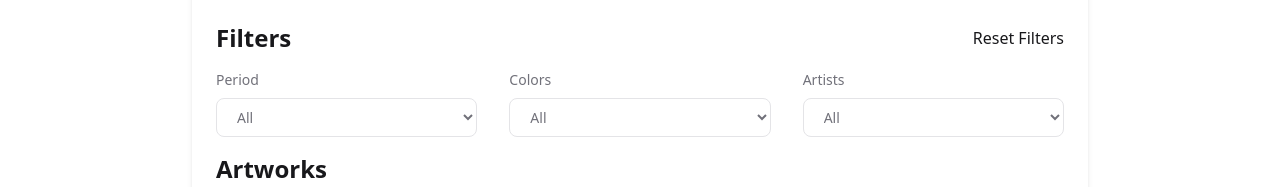
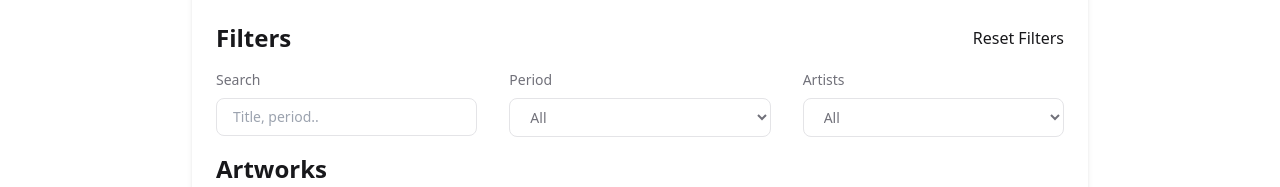
Before and after one commit to henrynavntoft/full-stack-exam, a React (Vite) app in the folder frontend/: page /dashboard in a window 1280 px wide. Shown: the part 391-578 px from the top of the page. Built offline with nearby package versions, Linux system fonts and the light colour scheme; no server answers; sample sign-in values are in the browser's storage.

Commit message:
#21 adds search input

```diff
--- a/frontend/src/components/Dashboard.tsx
+++ b/frontend/src/components/Dashboard.tsx
@@ -39,6 +39,13 @@ function Dashboard({ onLogout, user }: DashboardProps) {
             <button className="text-primary hover:text-primary-dark">Reset Filters</button>
           </div>
           <div className="flex flex-wrap -mx-4">
+
+          <div className="w-full md:w-1/2 xl:w-1/3 px-4 mb-4">
+          <label className="block mb-2 text-sm text-muted-foreground">Search</label>
+
+          <input className="block w-full px-4 py-2 text-sm text-muted-foreground bg-white border border-border rounded-lg focus:outline-none focus:border-primary focus:ring-1 focus:ring-primary" type="text" placeholder="Title, period.." name="search" />
+          </div>
+
             <div className="w-full md:w-1/2 xl:w-1/3 px-4 mb-4">
             <label className="block mb-2 text-sm text-muted-foreground">Period</label>
             <select className="block w-full px-4 py-2 text-sm text-muted-foreground bg-white border border-border rounded-lg focus:outline-none focus:border-primary focus:ring-1 focus:ring-primary" name="period">
@@ -48,15 +55,6 @@ function Dashboard({ onLogout, user }: DashboardProps) {
               <option value="romanticism">Romanticism</option>
               </select>
             </div>
-            <div className="w-full md:w-1/2 xl:w-1/3 px-4 mb-4">
-              <label className="block mb-2 text-sm text-muted-foreground">Colors</label>
-              <select className="block w-full px-4 py-2 text-sm text-muted-foreground bg-white border border-border rounded-lg focus:outline-none focus:border-primary focus:ring-1 focus:ring-primary" name="colors">
-                <option value="all">All</option>
-                <option value="red">Red</option>
-                <option value="blue">Blue</option>
-                <option value="green">Green</option>
-              </select>
-              </div>
               <div className="w-full md:w-1/2 xl:w-1/3 px-4 mb-4">
               <label className="block mb-2 text-sm text-muted-foreground">Artists</label>
               <select className="block w-full px-4 py-2 text-sm text-muted-foreground bg-white border border-border rounded-lg focus:outline-none focus:border-primary focus:ring-1 focus:ring-primary" name="artists">
```
